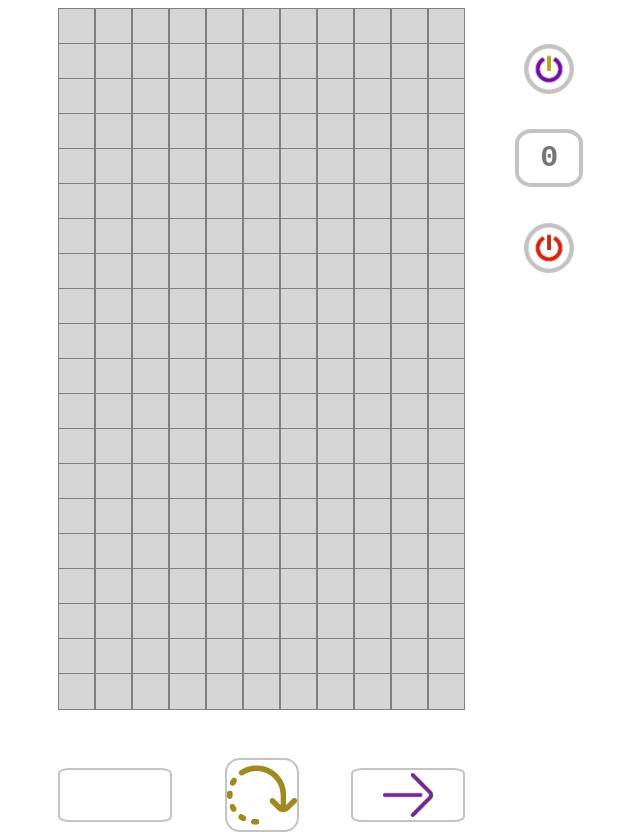
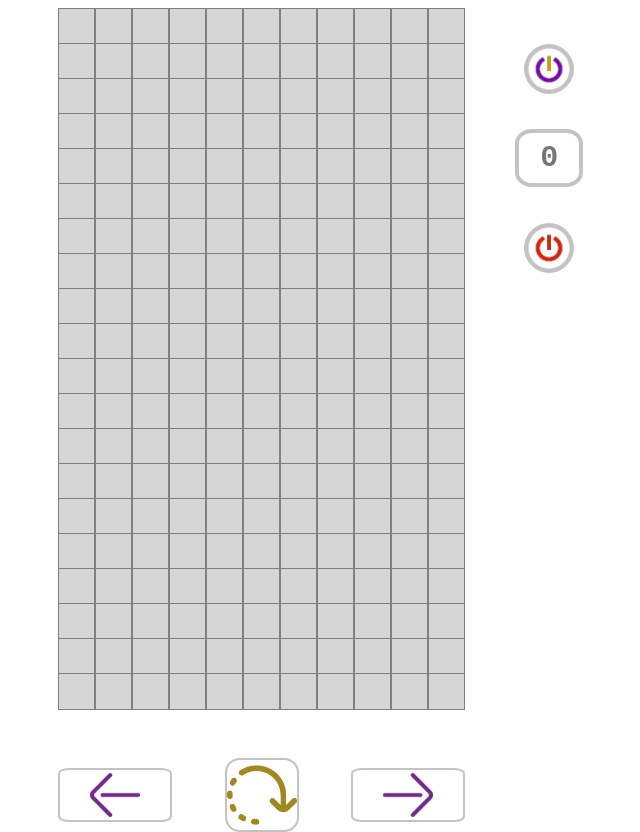
Before and after one commit to Armensch11/Tetris, a plain HTML site: page index.html in a window 1280 px wide. Shown: the whole page, without its empty margins (329-969 px from the left). Drawn offline with Linux system fonts and the light colour scheme.

Commit message:
Add files via upload

```diff
--- a/styles/styles.css
+++ b/styles/styles.css
@@ -85,7 +85,7 @@
 	align-items: center;
 }
 #left {
-	background-image: url(../icons/backGrey.png);
+	background-image: url(../icons/back.png);
 	background-repeat: no-repeat;
 	background-position: center;
 	background-size: contain;
```
